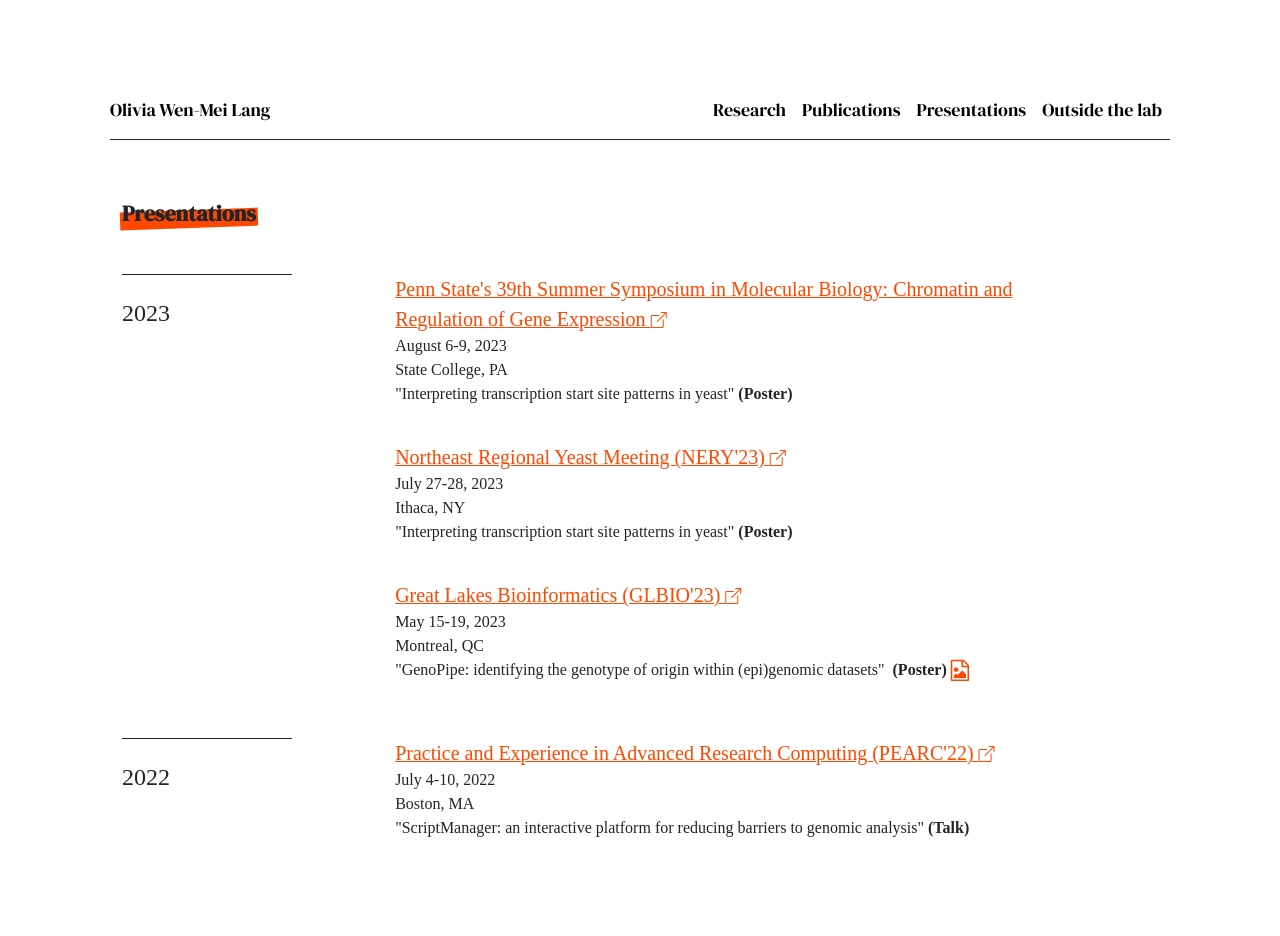
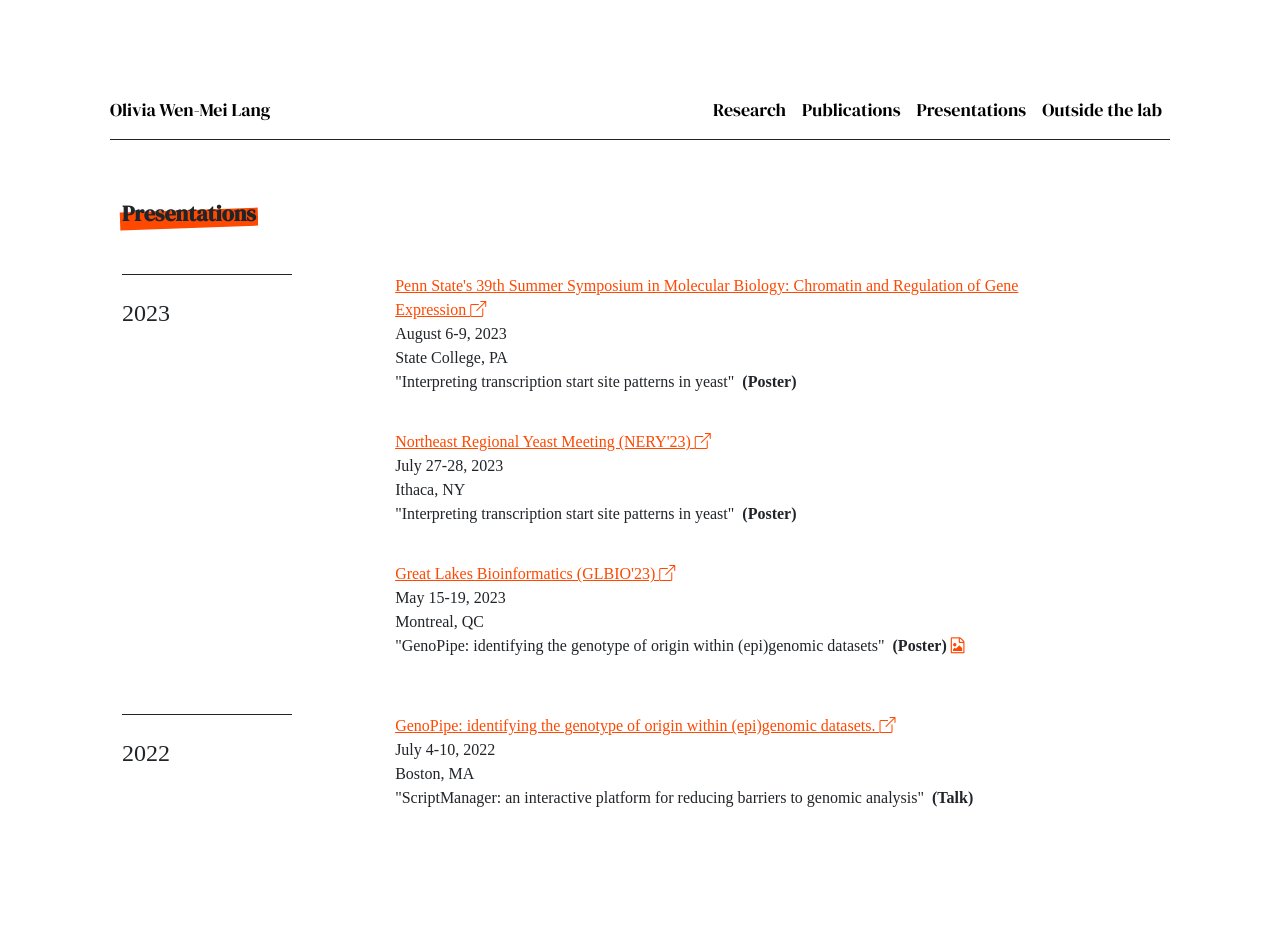
Before and after one commit to owlang/owlang.github.io, a Jekyll site: the page built from subpage/talks.html, in a window 1280 px wide. Built offline with Jekyll 4.4.1, drawn with Linux system fonts in a browser that asks for light colours; nearby versions of some CDN libraries; some web fonts are replaced; after the commit the page ends 906 px from its top, so only the background shows below that.

Commit message:
use yml liquid for talks page

```diff
--- a/subpage/talks.html
+++ b/subpage/talks.html
@@ -3,85 +3,36 @@ layout: default
 title: "Presentations"
 ---
 
-<!-- 20XX -->
-<!-- <div class="publication-block" >
-  <div class="publication-year">20XX</div>
-  <div class="publication-list">
+{% for year in site.data.talks %}
+
+<div class="publication-block" >
+    <div class="publication-year">{{ year[0] }}</div>
+    <div class="publication-list">
+
+    {% for item in year[1] %}
+
     <p>
-      <a href="https://link to pubmed">
-        <span class="publication-link">
-          Title of manuscript.
-        </span>
+      <a href="{{ item.conference-href }}">
+        {{ item.conference-name }}
         <i class="bi bi-box-arrow-up-right"></i>
       </a>
-      <br>Lang O, ...list of authors.
-      <br>Journal.
+      <br>{{ item.conference-dates }}
+      <br>{{ item.conference-location }}
+      <br>"{{ item.title }}" &nbsp;<b>({{ item.type }})</b>
+
+      {% if item.href %}
+
+      <a href="{{ item.href }}">
+        <i class="fa fa-file-image-o fa-md"></i>
       </a>
+
+      {% endif %}
+
     </p>
-  </div>
-</div> -->
 
-<!-- 2023 -->
-<div class="publication-block" >
-  <div class="publication-year">2023</div>
-  <div class="publication-list">
-    <!--PSU Symposium-->
-    <p>
-      <a href="https://www.symposium.psu.edu/">
-        <span class="publication-link">
-          Penn State's 39th Summer Symposium in Molecular Biology: Chromatin and Regulation of Gene Expression
-        </span>
-        <i class="bi bi-box-arrow-up-right"></i>
-      </a>
-      <br>August 6-9, 2023
-      <br>State College, PA
-      <br>"Interpreting transcription start site patterns in yeast" <b>(Poster)</b>
-    </p>
-    <!--NERY-->
-    <p>
-      <a href="https://www.yeastgenome.org/blog/sgd-newsletter-summer-2023">
-        <span class="publication-link">
-          Northeast Regional Yeast Meeting (NERY'23)
-        </span>
-        <i class="bi bi-box-arrow-up-right"></i>
-      </a>
-      <br>July 27-28, 2023
-      <br>Ithaca, NY
-      <br>"Interpreting transcription start site patterns in yeast" <b>(Poster)</b>
-    </p>
-    <!--GLBIO-->
-    <p>
-      <a href="https://www.iscb.org/glbio2023-programme/posters">
-        <span class="publication-link">
-          Great Lakes Bioinformatics (GLBIO'23)
-        </span>
-        <i class="bi bi-box-arrow-up-right"></i>
-      </a>
-      <br>May 15-19, 2023
-      <br>Montreal, QC
-      <br>"GenoPipe: identifying the genotype of origin within (epi)genomic datasets" &nbsp;<b>(Poster)</b>
-      <a href="/assets/doc/GLBIO23_GenoPipe_poster.pdf">
-        <i class="fa fa-file-image-o fa-lg"></i>
-      </a>
-    </p>
-  </div>
+    {% endfor %}
+
+    </div>
 </div>
 
-<!-- 2022 -->
-<div class="publication-block" >
-  <div class="publication-year">2022</div>
-  <div class="publication-list">
-    <!--PEARC-->
-    <p>
-      <a href="https://pearc.acm.org/">
-        <span class="publication-link">
-          Practice and Experience in Advanced Research Computing (PEARC'22)
-        </span>
-        <i class="bi bi-box-arrow-up-right"></i>
-      </a>
-      <br>July 4-10, 2022
-      <br>Boston, MA
-      <br>"ScriptManager: an interactive platform for reducing barriers to genomic analysis" <b>(Talk)</b>
-    </p>
-  </div>
-</div>
+{% endfor %}
```
Also changed, not shown: _data/talks.yml (added, +27 -0 lines).
